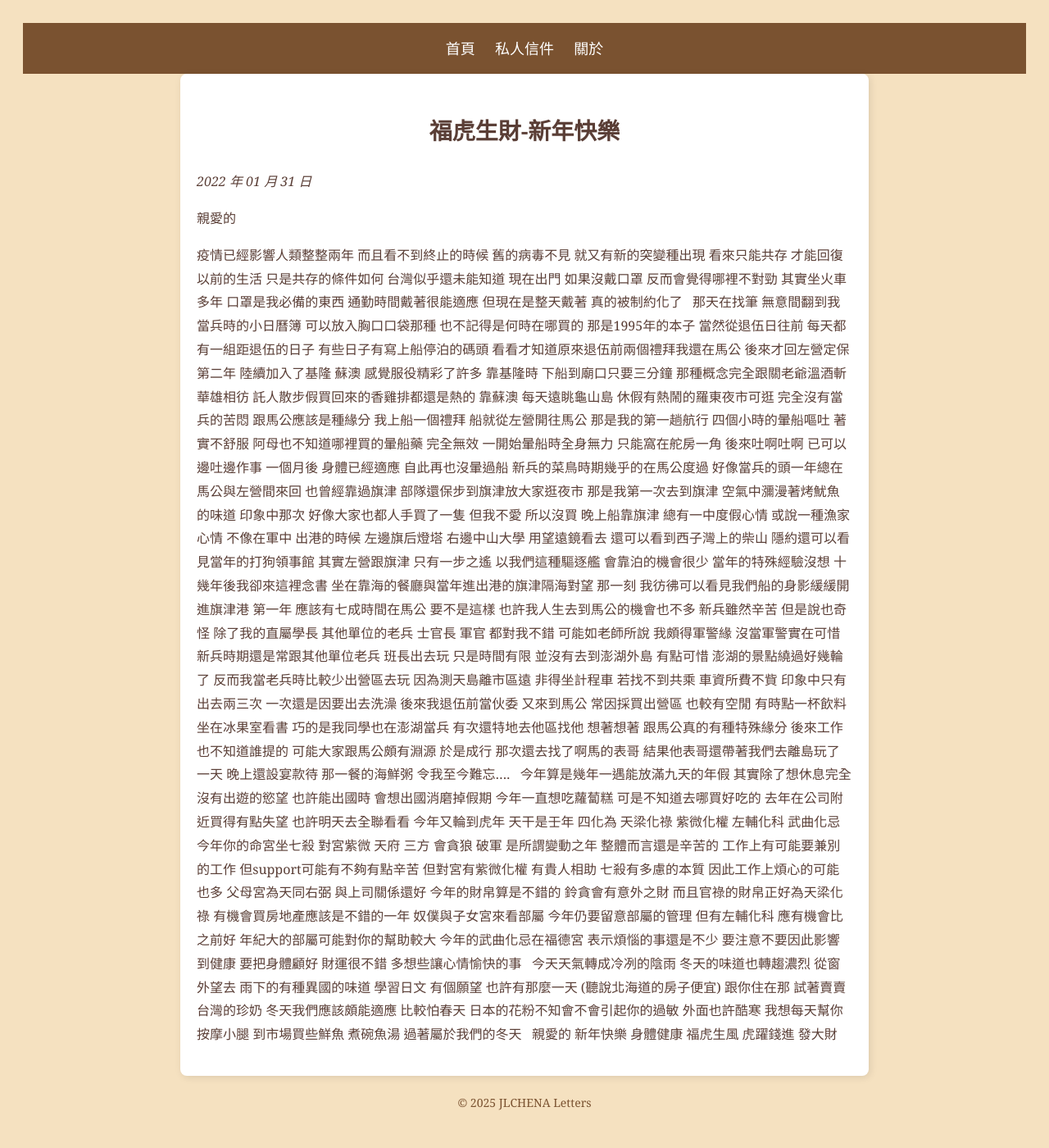
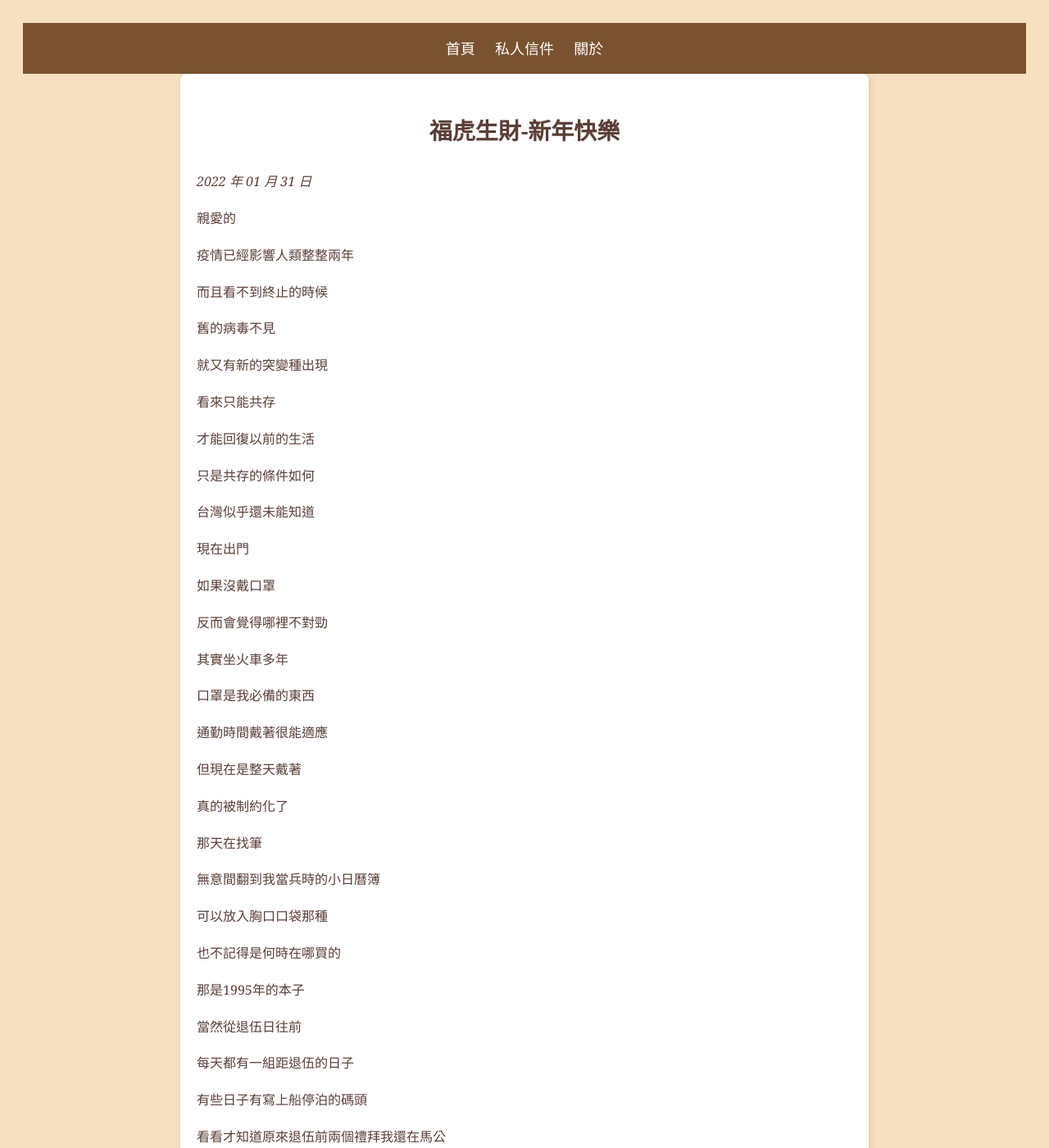
Before and after one commit to JLCHENA/JLCHENA-letters-new, a Jekyll site: the page built from _posts/2022-01-31-tiger-year.md, in a window 1280 px wide and 1400 px high. Shown: the whole window at 82% size. Built offline with Jekyll 4.4.1, drawn with Linux system fonts in a browser that asks for light colours; some of the changed text lies outside the part shown.

Commit message:
Update 2022-01-31-tiger-year.md
Revised

```diff
--- a/_posts/2022-01-31-tiger-year.md
+++ b/_posts/2022-01-31-tiger-year.md
@@ -8,195 +8,378 @@ categories: letters
 親愛的
 
 疫情已經影響人類整整兩年
+
 而且看不到終止的時候
+
 舊的病毒不見
+
 就又有新的突變種出現
+
 看來只能共存
+
 才能回復以前的生活
+
 只是共存的條件如何
+
 台灣似乎還未能知道
+
 現在出門
+
 如果沒戴口罩
+
 反而會覺得哪裡不對勁
+
 其實坐火車多年
+
 口罩是我必備的東西
+
 通勤時間戴著很能適應
+
 但現在是整天戴著
+
 真的被制約化了
 
+
 那天在找筆
+
 無意間翻到我當兵時的小日曆簿
+
 可以放入胸口口袋那種
+
 也不記得是何時在哪買的
+
 那是1995年的本子
+
 當然從退伍日往前
+
 每天都有一組距退伍的日子
+
 有些日子有寫上船停泊的碼頭
+
 看看才知道原來退伍前兩個禮拜我還在馬公
+
 後來才回左營定保
+
 第二年
+
 陸續加入了基隆 蘇澳
+
 感覺服役精彩了許多
+
 靠基隆時
+
 下船到廟口只要三分鐘
+
 那種概念完全跟關老爺溫酒斬華雄相彷
+
 託人散步假買回來的香雞排都還是熱的
+
 靠蘇澳
+
 每天遠眺龜山島
+
 休假有熱鬧的羅東夜市可逛
+
 完全沒有當兵的苦悶
+
 跟馬公應該是種緣分
+
 我上船一個禮拜
+
 船就從左營開往馬公
+
 那是我的第一趟航行
+
 四個小時的暈船嘔吐
+
 著實不舒服
+
 阿母也不知道哪裡買的暈船藥
+
 完全無效
+
 一開始暈船時全身無力
+
 只能窩在舵房一角
+
 後來吐啊吐啊
+
 已可以邊吐邊作事
+
 一個月後
+
 身體已經適應
+
 自此再也沒暈過船
+
 新兵的菜鳥時期幾乎的在馬公度過
+
 好像當兵的頭一年總在馬公與左營間來回
+
 也曾經靠過旗津
-部隊還保步到旗津放大家逛夜市
+
+部隊還跑步到旗津放大家逛夜市
+
 那是我第一次去到旗津
+
 空氣中瀰漫著烤魷魚的味道
+
 印象中那次
+
 好像大家也都人手買了一隻
+
 但我不愛 所以沒買
+
 晚上船靠旗津
+
 總有一中度假心情
+
 或說一種漁家心情
+
 不像在軍中
+
 出港的時候
+
 左邊旗后燈塔
+
 右邊中山大學
+
 用望遠鏡看去
+
 還可以看到西子灣上的柴山
+
 隱約還可以看見當年的打狗領事館
+
 其實左營跟旗津
+
 只有一步之遙
+
 以我們這種驅逐艦
+
 會靠泊的機會很少
+
 當年的特殊經驗沒想
+
 十幾年後我卻來這裡念書
+
 坐在靠海的餐廳與當年進出港的旗津隔海對望
+
 那一刻
+
 我彷彿可以看見我們船的身影緩緩開進旗津港
+
 第一年
+
 應該有七成時間在馬公
+
 要不是這樣
+
 也許我人生去到馬公的機會也不多
+
 新兵雖然辛苦
+
 但是說也奇怪
+
 除了我的直屬學長
+
 其他單位的老兵 士官長 軍官
+
 都對我不錯
+
 可能如老師所說
+
 我頗得軍警緣
+
 沒當軍警實在可惜
-新兵時期還是常跟其他單位老兵 班長出去玩
+
+新兵時期還時常跟其他單位老兵 班長出去玩
+
 只是時間有限
+
 並沒有去到澎湖外島
+
 有點可惜
+
 澎湖的景點繞過好幾輪了
+
 反而我當老兵時比較少出營區去玩
+
 因為測天島離市區遠
+
 非得坐計程車
+
 若找不到共乘
+
 車資所費不貲
+
 印象中只有出去兩三次
+
 一次還是因要出去洗澡
+
 後來我退伍前當伙委
+
 又來到馬公
+
 常因採買出營區
+
 也較有空閒
+
 有時點一杯飲料坐在冰果室看書
+
 巧的是我同學也在澎湖當兵
+
 有次還特地去他區找他
+
 想著想著
+
 跟馬公真的有種特殊緣分
+
 後來工作
+
 也不知道誰提的
+
 可能大家跟馬公頗有淵源
+
 於是成行
+
 那次還去找了啊馬的表哥
+
 結果他表哥還帶著我們去離島玩了一天
+
 晚上還設宴款待
+
 那一餐的海鮮粥
+
 令我至今難忘….
 
+
 今年算是幾年一遇能放滿九天的年假
+
 其實除了想休息完全沒有出遊的慾望
+
 也許能出國時
+
 會想出國消磨掉假期
+
 今年一直想吃蘿蔔糕
+
 可是不知道去哪買好吃的
+
 去年在公司附近買得有點失望
+
 也許明天去全聯看看
+
 今年又輪到虎年
+
 天干是壬年
+
 四化為
 天梁化祿
 紫微化權
 左輔化科
 武曲化忌
+
 今年你的命宮坐七殺
+
 對宮紫微 天府
+
 三方 會貪狼 破軍
+
 是所謂變動之年
+
 整體而言還是辛苦的
+
 工作上有可能要兼別的工作
+
 但support可能有不夠有點辛苦
+
 但對宮有紫微化權
+
 有貴人相助
+
 七殺有多慮的本質
+
 因此工作上煩心的可能也多
+
 父母宮為天同右弼
+
 與上司關係還好
+
 今年的財帛算是不錯的
+
 鈴貪會有意外之財
+
 而且官祿的財帛正好為天梁化祿
+
 有機會買房地產應該是不錯的一年
+
 奴僕與子女宮來看部屬
+
 今年仍要留意部屬的管理
+
 但有左輔化科
+
 應有機會比之前好
+
 年紀大的部屬可能對你的幫助較大
+
 今年的武曲化忌在福德宮
+
 表示煩惱的事還是不少
+
 要注意不要因此影響到健康
+
 要把身體顧好
+
 財運很不錯
+
 多想些讓心情愉快的事
 
+
 今天天氣轉成冷冽的陰雨
+
 冬天的味道也轉趨濃烈
+
 從窗外望去
+
 雨下的有種異國的味道
+
 學習日文
+
 有個願望
+
 也許有那麼一天
+
 (聽說北海道的房子便宜)
+
 跟你住在那
+
 試著賣賣台灣的珍奶
+
 冬天我們應該頗能適應
+
 比較怕春天
+
 日本的花粉不知會不會引起你的過敏
+
 外面也許酷寒
+
 我想每天幫你按摩小腿
+
 到市場買些鮮魚
+
 煮碗魚湯
+
 過著屬於我們的冬天
+
 
 親愛的
 新年快樂
+
 身體健康
+
 福虎生風
+
 虎躍錢進
+
 發大財
```
